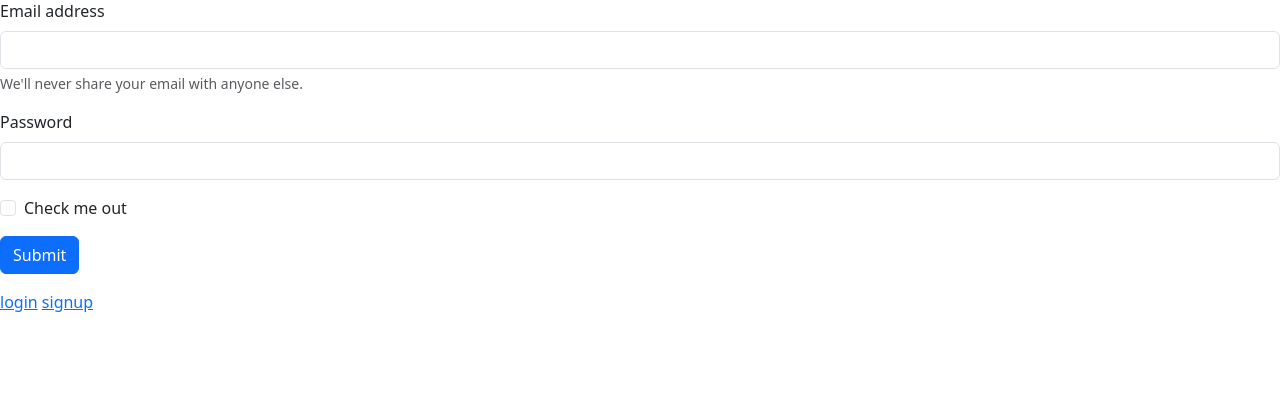
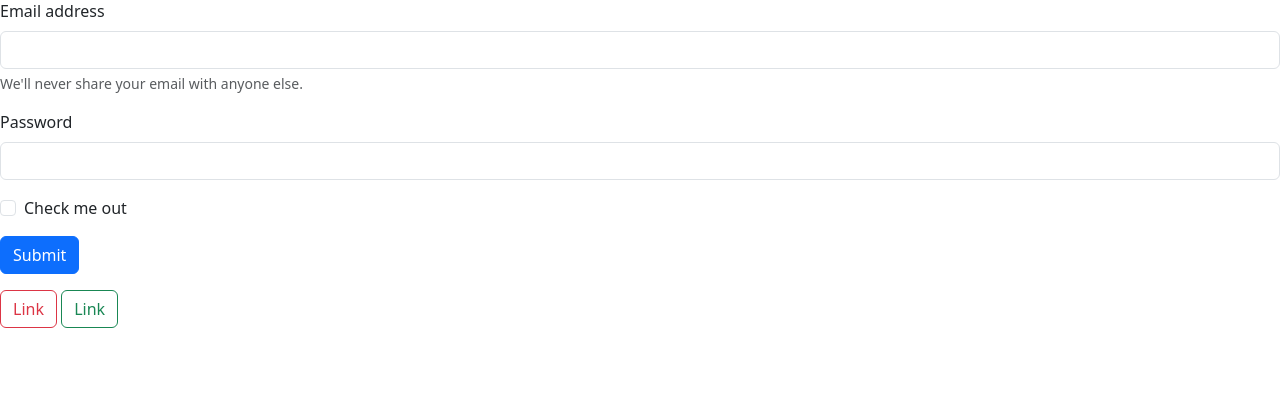
Before and after one commit to Godtasan552/login_registre, a Django app: page /login/ in a window 1280 px wide. Shown: the part 57-454 px from the top of the page. Run offline with Django 5.2, Linux system fonts and the light colour scheme.

Commit message:
edit btn corlor and link

```diff
--- a/templates/base.html
+++ b/templates/base.html
@@ -14,8 +14,8 @@
   <div class="btncontainer">
     {% block Login %}{% endblock Login %}
 
-    <div>
-      <a href="{% url "login" %}">login</a>
-      <a href="{% url "register" %}">signup</a>
+    <div class="buttonlink">
+      <a class="btn btn-outline-danger" href="{% url "login" %}" role="button">Link</a>
+      <a class="btn btn-outline-success" href="{% url "register" %}" role="button">Link</a>
     </div>
   </div>
```
